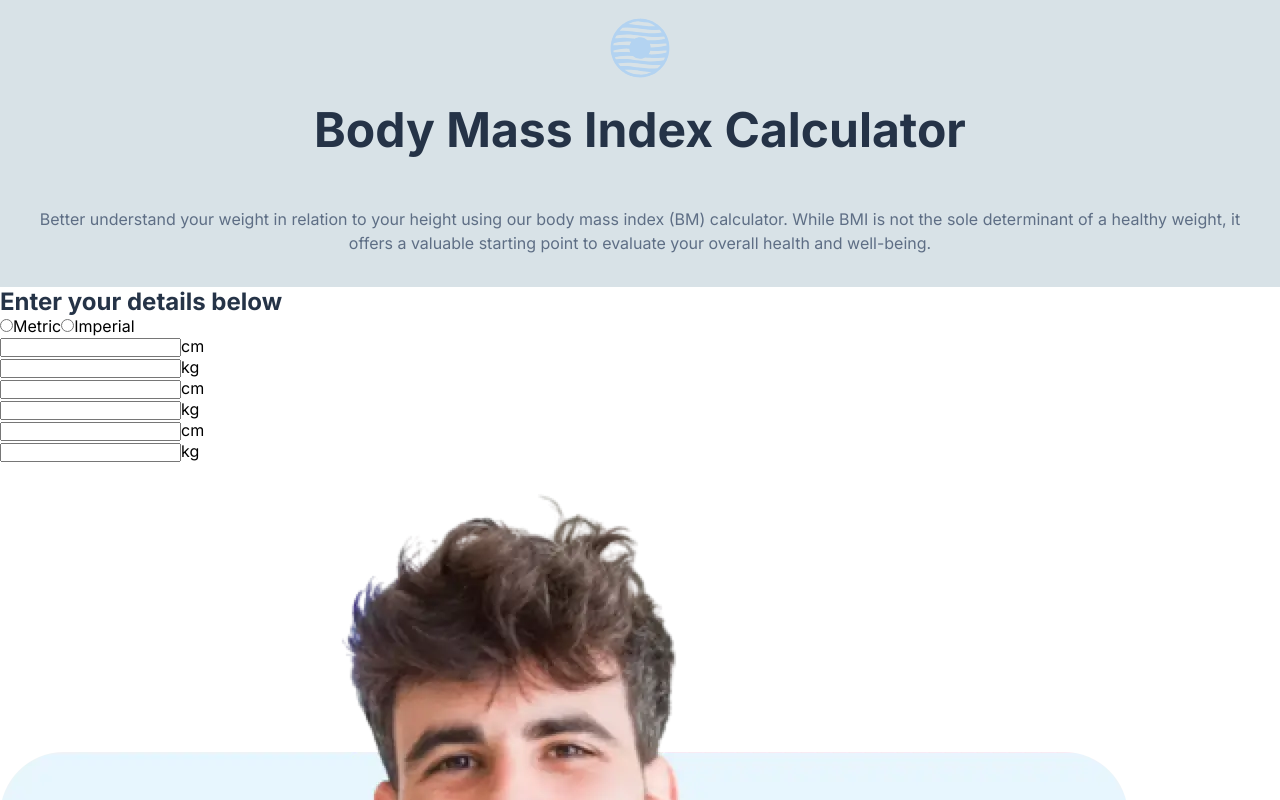
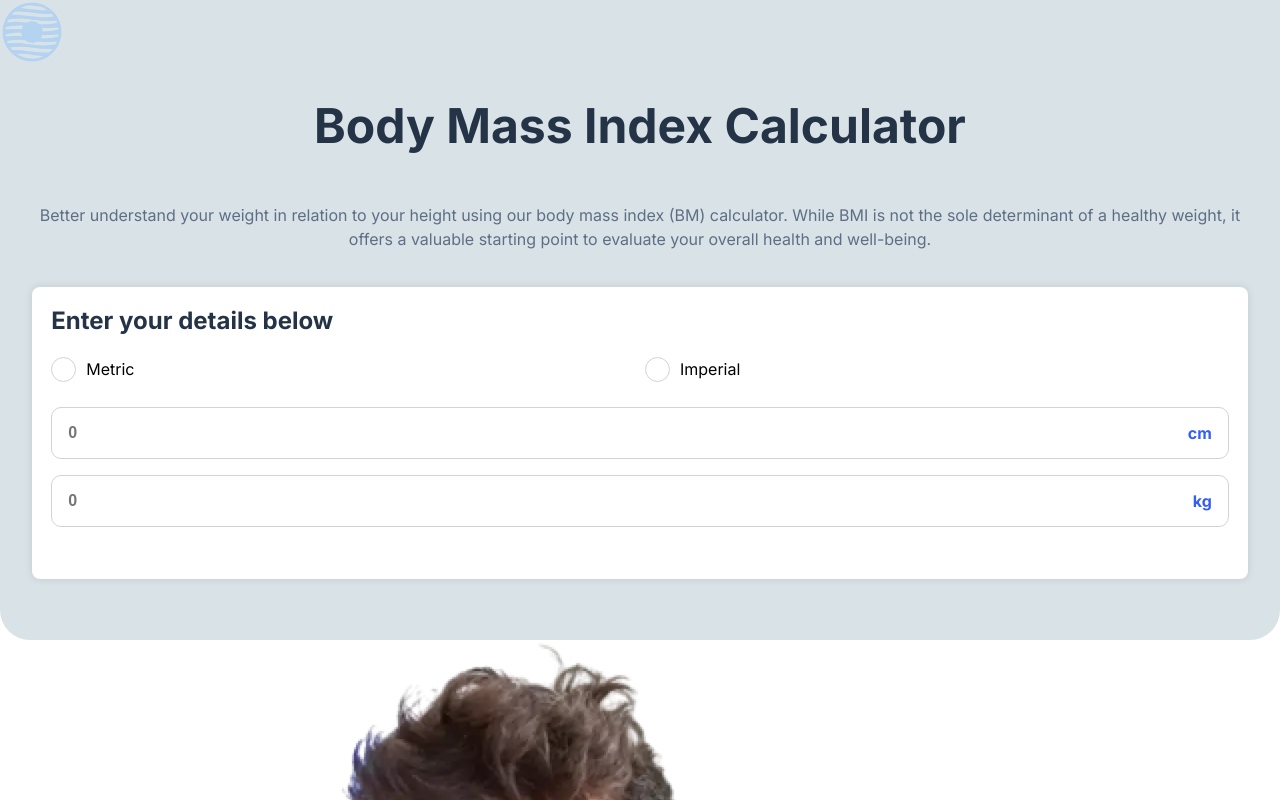
Before and after one commit to sammyodiagbe/bmicalculator, a React (Create React App) app: page / in a window 1280 px wide. Shown: the top 800 px of the page. Built offline with nearby package versions, Linux system fonts and the light colour scheme.

Commit message:
styling up the pages

```diff
--- a/src/App.js
+++ b/src/App.js
@@ -8,64 +8,78 @@ import IconAge from "./assets/icon-age.svg";
 import IconMuscle from "./assets/icon-muscle.svg";
 import IconPregnacy from "./assets/icon-pregnancy.svg";
 import IconRace from "./assets/icon-race.svg";
+import { useState } from "react";
 
 function App() {
+  const [unit, setUnit] = useState("metric");
   return (
     <div className="App">
       <header>
+        <div className="background" />
+        <img src={Logo} alt="Company logo" />
         <section className="text-content">
-          <img src={Logo} alt="Company logo" />
+          <div className="introduction">
             <h1 className="title">Body Mass Index Calculator</h1>
             <p>
               Better understand your weight in relation to your height using our
               body mass index (BM) calculator. While BMI is not the sole
-            determinant of a healthy weight, it offers a valuable starting point
-            to evaluate your overall health and well-being.
+              determinant of a healthy weight, it offers a valuable starting
+              point to evaluate your overall health and well-being.
             </p>
-        </section>
+          </div>
+          <div className="form-container">
             <form className="form">
               <h2 className="title">Enter your details below</h2>
               <div className="unit-container">
                 <label className="input-label" htmlFor="metric">
-              <input type="radio" id="metric" name="unit" />
-              <span className="custom-radio"></span>
+                  <input type="radio" id="metric" name="unit" hidden />
+                  <span className="custom-radio">
+                    <span className="sub" />
+                  </span>
                   <span className="title">Metric</span>
                 </label>
                 <label className="input-label" htmlFor="imperial">
-              <input type="radio" id="imperial" name="unit" />
-              <span className="custom-radio"></span>
+                  <input type="radio" id="imperial" name="unit" hidden />
+                  <span className="custom-radio">
+                    <span className="sub" />
+                  </span>
                   <span className="title">Imperial</span>
                 </label>
               </div>
+              {unit === "metric" ? (
                 <div className="inputs-container metric">
                   <div className="input-container">
-              <input type="number" name="cm" />
+                    <input placeholder="0" type="number" name="cm" />
                     <span className="unit">cm</span>
                   </div>
                   <div className="input-container">
-              <input type="number" name="kg" />
+                    <input placeholder="0" type="number" name="kg" />
                     <span className="unit">kg</span>
                   </div>
                 </div>
+              ) : (
                 <div className="inputs-container imperial">
                   <div className="input-container">
-              <input type="number" name="cm" />
+                    <input placeholder="0" type="number" name="cm" />
                     <span className="unit">cm</span>
                   </div>
                   <div className="input-container">
-              <input type="number" name="kg" />
+                    <input placeholder="0" type="number" name="kg" />
                     <span className="unit">kg</span>
                   </div>
                   <div className="input-container">
-              <input type="number" name="cm" />
+                    <input placeholder="0" type="number" name="cm" />
                     <span className="unit">cm</span>
                   </div>
                   <div className="input-container">
-              <input type="number" name="kg" />
+                    <input placeholder="0" type="number" name="kg" />
                     <span className="unit">kg</span>
                   </div>
                 </div>
+              )}
             </form>
+          </div>
+        </section>
       </header>
       <section className="result-meaning">
         <img src={ManImage} alt="Man eating" />
--- a/src/styles/app.css
+++ b/src/styles/app.css
@@ -2,16 +2,107 @@ div.App header {
   display: grid;
   grid-template-columns: 1fr;
 }
+div.App header div.background {
+  width: 100%;
+  position: absolute;
+  top: 0;
+  left: 0;
+  height: 640px;
+  background: #d8e2e7;
+  z-index: -1;
+  border-bottom-left-radius: 30px;
+  border-bottom-right-radius: 30px;
+}
 div.App header section.text-content {
-  background: #d8e2e7;
-  padding: 1em;
+  display: grid;
+  grid-template-columns: 1fr;
+  row-gap: 20px;
+  padding: 2em;
+}
+div.App header section.text-content div.introduction {
   text-align: center;
 }
-div.App header section.text-content img,
-div.App header section.text-content h1,
-div.App header section.text-content p {
+div.App header section.text-content div.introduction h1,
+div.App header section.text-content div.introduction p {
   margin-bottom: 1em;
 }
-div.App header section.text-content h1 {
+div.App header section.text-content div.introduction h1 {
   font-size: 48px;
+}
+div.App header div.form-container {
+  padding: 1.2em;
+  background: #fff;
+  border-radius: 8px;
+  box-shadow: 0px 0px 8px rgba(0, 0, 0, 0.1);
+}
+div.App header div.form-container form h2.title {
+  margin-bottom: 0.5em;
+}
+div.App header div.form-container form div.unit-container {
+  display: grid;
+  grid-template-columns: 1fr 1fr;
+  -moz-column-gap: 10px;
+       column-gap: 10px;
+  padding: 0.6em 0;
+}
+div.App header div.form-container form div.unit-container label.input-label {
+  display: inline-flex;
+  align-items: center;
+}
+div.App header div.form-container form div.unit-container label.input-label input {
+  visibility: hidden;
+}
+div.App header div.form-container form div.unit-container label.input-label input:checked + span.custom-radio {
+  background: rgba(52, 95, 246, 0.15);
+  border-color: rgba(52, 95, 246, 0.15);
+  transition-delay: 0.5s;
+}
+div.App header div.form-container form div.unit-container label.input-label input:checked + span.custom-radio span {
+  background: #345ff6;
+  height: 10px;
+  width: 10px;
+}
+div.App header div.form-container form div.unit-container label.input-label span.custom-radio {
+  display: inline-flex;
+  align-items: center;
+  justify-content: center;
+  margin-right: 10px;
+  height: 25px;
+  border-radius: 100vh;
+  border: 1px solid lightgrey;
+  width: 25px;
+  transition: all 0.5s;
+}
+div.App header div.form-container form div.unit-container label.input-label span.custom-radio span.sub {
+  display: inline-block;
+  background: transparent;
+  height: 0px;
+  width: 0px;
+  border-radius: 50vh;
+  transition: all 0.5s;
+}
+div.App header div.form-container form div.inputs-container {
+  padding: 1em 0;
+}
+div.App header div.form-container form div.inputs-container div.input-container {
+  display: grid;
+  grid-template-columns: 1fr max-content;
+  align-items: center;
+  margin-bottom: 1em;
+  border: 1px solid lightgrey;
+  border-radius: 10px;
+  padding: 0 1em;
+}
+div.App header div.form-container form div.inputs-container div.input-container input {
+  border: none;
+  outline: none;
+  padding: 1em 0;
+  font-size: 1em;
+  font-weight: bold;
+}
+div.App header div.form-container form div.inputs-container div.input-container span.unit {
+  color: #345ff6;
+  font-size: 1em;
+  font-weight: bold;
+  display: inline-block;
 }/*# sourceMappingURL=app.css.map */
--- a/src/styles/app.scss
+++ b/src/styles/app.scss
@@ -1,13 +1,28 @@
+$calltoaction: #345ff6;
+$input-radius: 10px;
+
 div.App {
   header {
     display: grid;
     grid-template-columns: 1fr;
-
+    div.background {
+      width: 100%;
+      position: absolute;
+      top: 0;
+      left: 0;
+      height: 640px;
+      background: #d8e2e7;
+      z-index: -1;
+      border-bottom-left-radius: 30px;
+      border-bottom-right-radius: 30px;
+    }
     section.text-content {
-      background: #d8e2e7;
-      padding: 1em;
+      display: grid;
+      grid-template-columns: 1fr;
+      row-gap: 20px;
+      padding: 2em;
+      div.introduction {
         text-align: center;
-      img,
         h1,
         p {
           margin-bottom: 1em;
@@ -17,4 +32,90 @@ div.App {
         }
       }
     }
+
+    div.form-container {
+      padding: 1.2em;
+      background: #fff;
+      border-radius: 8px;
+      box-shadow: 0px 0px 8px rgba(0, 0, 0, 0.1);
+      form {
+        h2.title {
+          margin-bottom: 0.5em;
         }
+
+        div.unit-container {
+          display: grid;
+          grid-template-columns: 1fr 1fr;
+          column-gap: 10px;
+          padding: 0.6em 0;
+          label.input-label {
+            display: inline-flex;
+            align-items: center;
+            input {
+              visibility: hidden;
+              &:checked + span.custom-radio {
+                background: rgba(52, 95, 246, 0.15);
+                border-color: rgba(52, 95, 246, 0.15);
+                transition-delay: 0.5s;
+                span {
+                  background: #345ff6;
+                  height: 10px;
+                  width: 10px;
+                }
+              }
+            }
+
+            span.custom-radio {
+              display: inline-flex;
+              align-items: center;
+              justify-content: center;
+              margin-right: 10px;
+              height: 25px;
+              border-radius: 100vh;
+              border: 1px solid lightgrey;
+              width: 25px;
+              transition: all 0.5s;
+              span.sub {
+                display: inline-block;
+                background: transparent;
+                height: 0px;
+                width: 0px;
+                border-radius: 50vh;
+                transition: all 0.5s;
+              }
+            }
+          }
+        }
+
+        div.inputs-container {
+          padding: 1em 0;
+          div.input-container {
+            display: grid;
+            grid-template-columns: 1fr max-content;
+            align-items: center;
+            margin-bottom: 1em;
+            border: 1px solid lightgrey;
+            border-radius: $input-radius;
+            padding: 0 1em;
+            input {
+              border: none;
+              outline: none;
+              padding: 1em 0;
+              font-size: 1em;
+              font-weight: bold;
+            }
+
+            span.unit {
+              color: $calltoaction;
+              font-size: 1em;
+              font-weight: bold;
+              display: inline-block;
+            }
+          }
+          &.metric {
+          }
+        }
+      }
+    }
+  }
+}
```
Also changed, not shown: 1 other file (tests, documents, lock files or other folders). Lines whose indentation alone changed are shown as unchanged.
